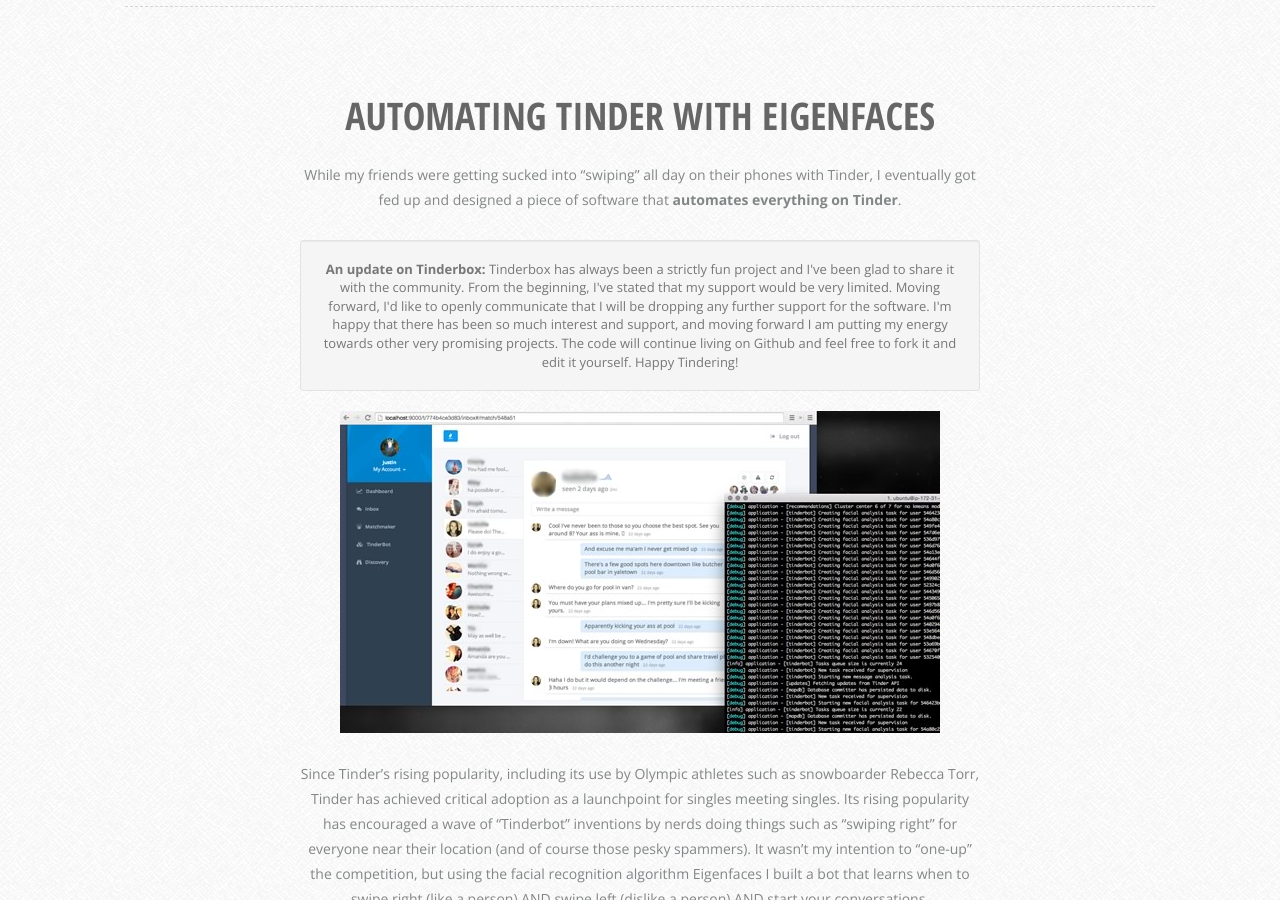
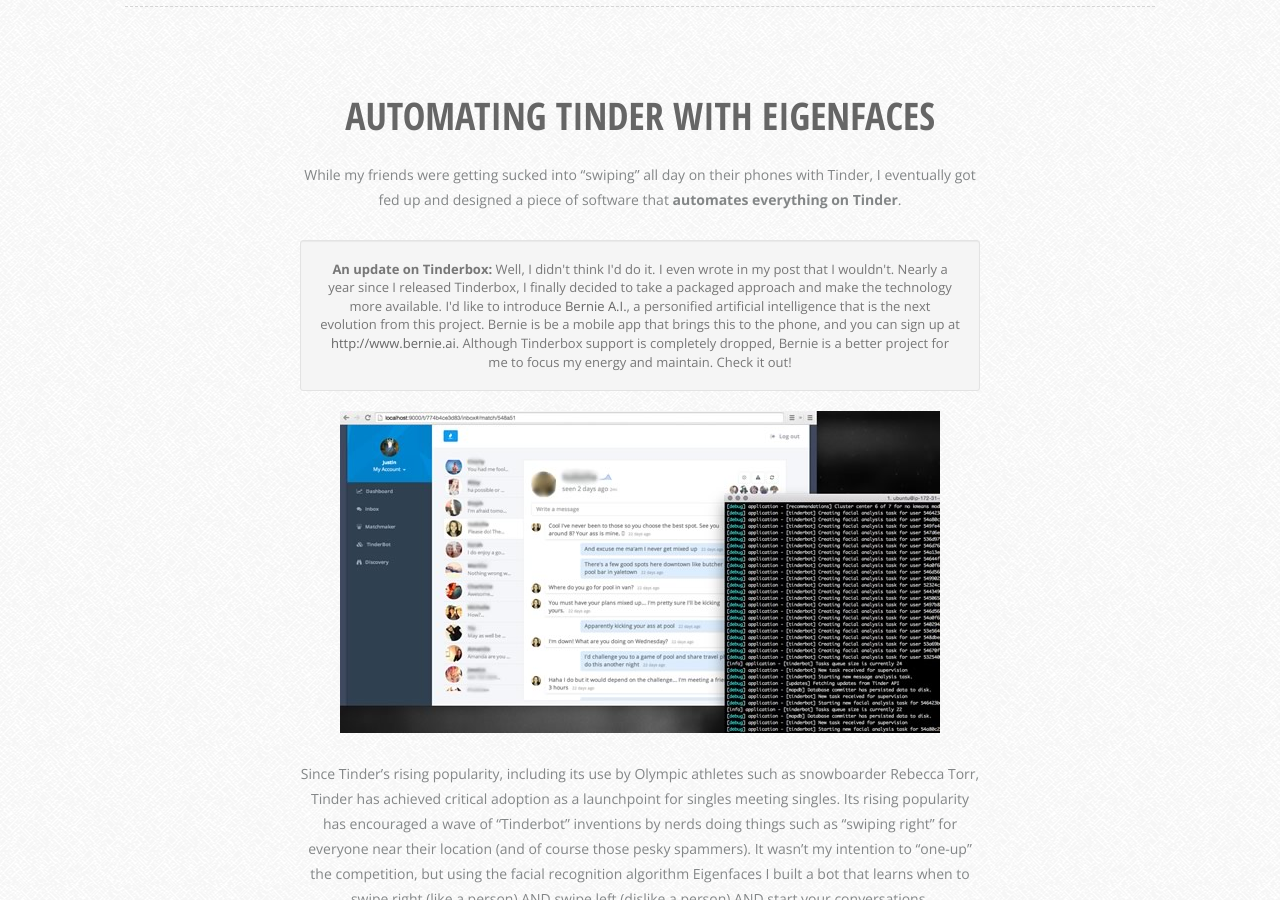
Before and after one commit to crockpotveggies/crockpotveggies.github.io, a Jekyll site: the page built from _posts/2015-02-09-automating-tinder-with-eigenfaces.md, in a window 1280 px wide and 900 px high, scrolled down 454 px. Built offline with Jekyll 4.4.1, drawn with Linux system fonts in a browser that asks for light colours; some web fonts are replaced; Markdown is read by kramdown in place of the engine named in the settings; comment, search, counter and statistics services are not loaded.

Commit message:
Add note about Bernie.

```diff
--- a/_posts/2015-02-09-automating-tinder-with-eigenfaces.md
+++ b/_posts/2015-02-09-automating-tinder-with-eigenfaces.md
@@ -6,7 +6,7 @@
 While my friends were getting sucked into "swiping" all day on their phones with Tinder, I eventually got fed up and designed a piece of software that <b>automates everything on Tinder</b>.
 
 <div class="well">
-  <b>An update on Tinderbox:</b> Tinderbox has always been a strictly fun project and I've been glad to share it with the community. From the beginning, I've stated that my support would be very limited. Moving forward, I'd like to openly communicate that I will be dropping any further support for the software. I'm happy that there has been so much interest and support, and moving forward I am putting my energy towards other very promising projects. The code will continue living on Github and feel free to fork it and edit it yourself. Happy Tindering!
+  <b>An update on Tinderbox:</b> Well, I didn't think I'd do it. I even wrote in my post that I wouldn't. Nearly a year since I released Tinderbox, I finally decided to take a packaged approach and make the technology more available. I'd like to introduce <a href="http://www.bernie.ai/">Bernie A.I.</a>, a personified artificial intelligence that is the next evolution from this project. Bernie is be a mobile app that brings this to the phone, and you can sign up at <a href="http://www.bernie.ai">http://www.bernie.ai</a>. Although Tinderbox support is completely dropped, Bernie is a better project for me to focus my energy and maintain. Check it out!
 </div>
 
 <img src="/uploads/tinderbox_screenshot.jpg" alt="Screenshot of Tinderbox">
```
